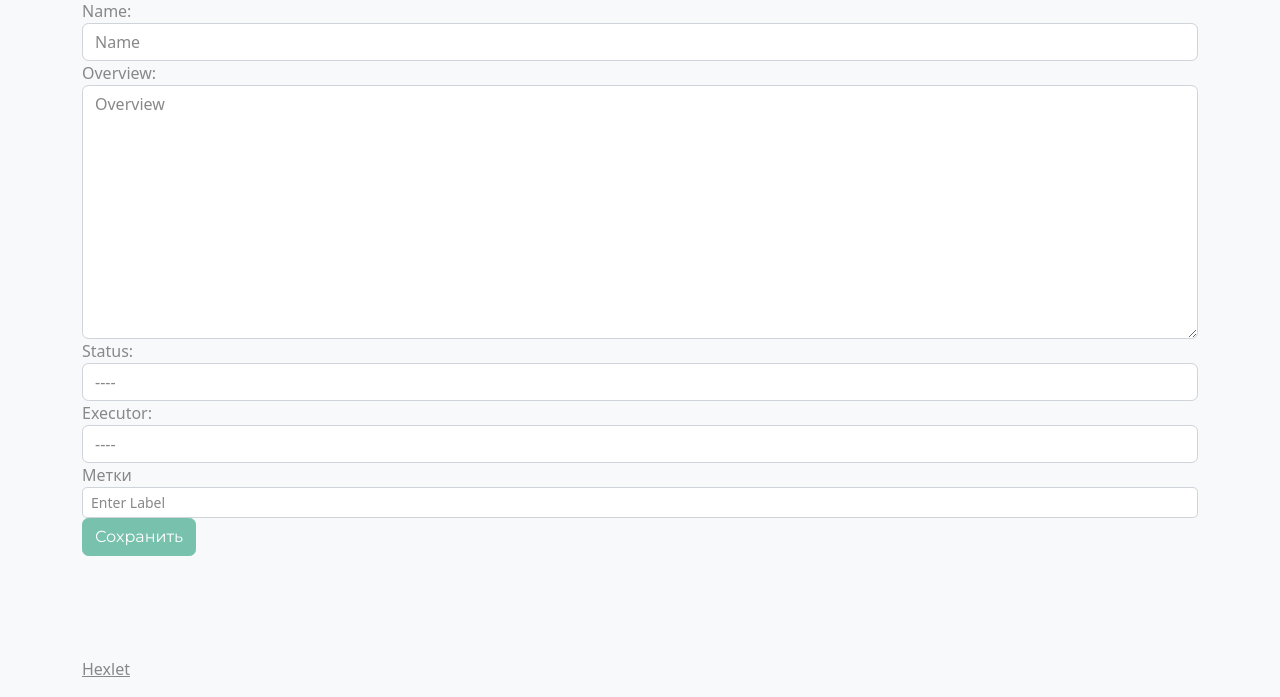
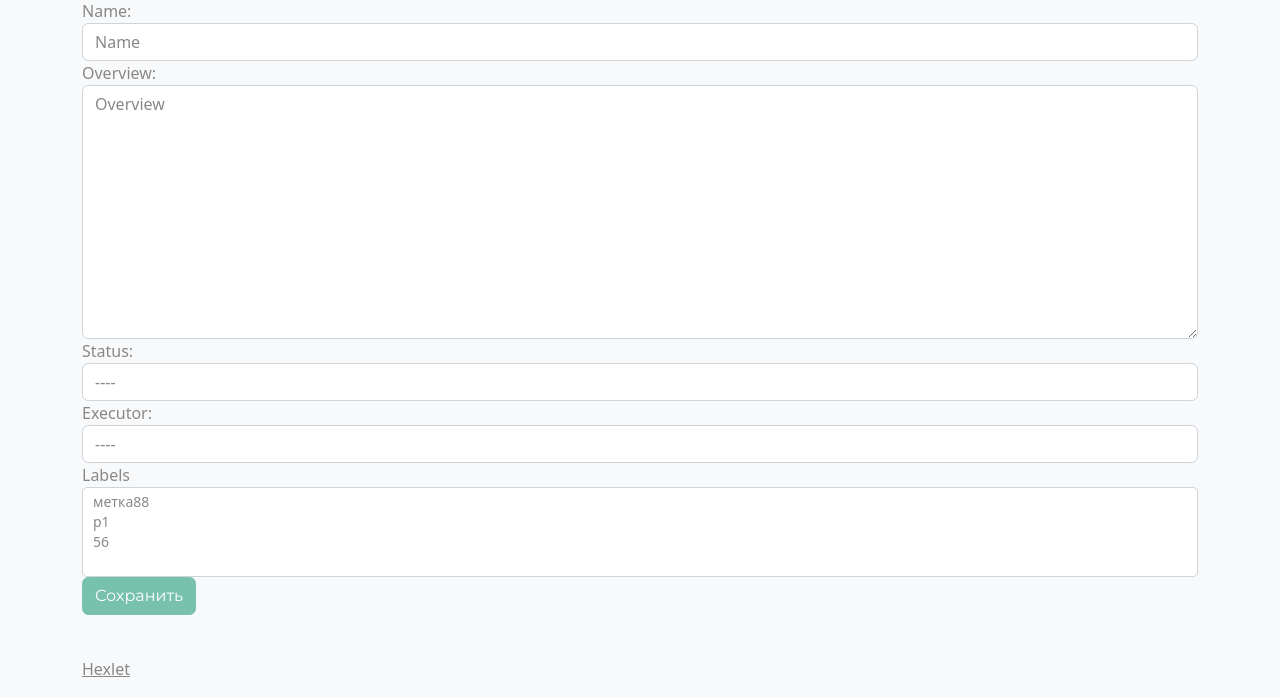
Before and after one commit to LuybovB/python-project-52, a Django app: page /tasks/create/ in a window 1280 px wide. Shown: the part 103-800 px from the top of the page. Run offline with Django 5.2, Linux system fonts and the light colour scheme; a user stored in the database is signed in; data comes from the database, SQL or seed files in the repository; some libraries are stand-ins or nearby versions.

Commit message:
add_form

```diff
--- a/task_manager/models.py
+++ b/task_manager/models.py
@@ -28,12 +28,6 @@ class Label(models.Model):
     name = models.CharField(max_length=100, unique=True)
     created_at = models.DateTimeField(auto_now_add=True)
 
-    def delete(self, *args, **kwargs):
-        if self.task_set.exists():  # Проверяем, есть ли связанные задачи
-            return  # Если есть, прерываем операцию удаления
-        super(Label, self).delete(*args, **kwargs)  # Иначе, вызываем стандартный метод удаления
-
-
     def __str__(self):
         return self.name
 
@@ -46,7 +40,7 @@ class Task(models.Model):
     executor = models.ForeignKey(CustomUser, related_name='executor_tasks', on_delete=models.CASCADE, null=True, verbose_name=_('Executor'))
     created_at = models.DateTimeField(auto_now_add=True, verbose_name=_('Дата создания'))
     updated_at = models.DateTimeField(auto_now=True)
-    labels = models.ManyToManyField(Label, related_name='tasks')
+    label = models.ManyToManyField(Label, related_name='tasks')
 
     def __str__(self):
         return self.name
--- a/task_manager/templates/tasks/task_form.html
+++ b/task_manager/templates/tasks/task_form.html
@@ -44,9 +44,12 @@
     {% endfor %}
   </select>
 </div>
-      <label for="label">Метки</label>
-      <input type="text" id="label" name="label" class="form-control form-control-sm" placeholder="Enter Label">
-
+      <label for="label">{% trans 'Labels' %}</label>
+<select multiple id="label" name="label" class="form-control form-control-sm">
+  {% for label in labels %}
+    <option value="{{ label.id }}">{{ label.name }}</option>
+  {% endfor %}
+</select>
       <button type="submit" class="btn btn-primary">{% trans 'Save' %}</button>
     </form>
   </div>
--- a/task_manager/views.py
+++ b/task_manager/views.py
@@ -179,6 +179,7 @@ def task_list(request):
 @login_required
 def task_create(request):
     form = TaskForm(request.POST or None)
+    labels = Label.objects.all()  # Получаем список всех меток
     if request.method == 'POST':
         logger.info('Received POST request with data: %s', request.POST)
         if form.is_valid():
@@ -186,13 +187,19 @@ def task_create(request):
             task = form.save(commit=False)
             task.author = request.user
             task.save()
+            task.labels.set(request.POST.getlist('label'))  # Сохраняем выбранные метки
             messages.success(request, 'Задача успешно создана')
             return redirect('task_list')
         else:
             logger.warning('Form is not valid: %s', form.errors)
     statuses = Status.objects.all()
     users = CustomUser.objects.all()
-    return render(request, 'tasks/task_form.html', {'form': form, 'statuses': statuses, 'users': users})
+    return render(request, 'tasks/task_form.html', {
+        'form': form,
+        'statuses': statuses,
+        'users': users,
+        'labels': labels  # Добавляем метки в контекст
+    })
 
 
 @login_required
@@ -236,16 +243,24 @@ def task_delete(request, pk):
     return render(request, 'tasks/task_delete.html', {'task': task})
 
 
+@login_required
 def label_delete(request, pk):
     label = get_object_or_404(Label, pk=pk)
-    if label.task_set.exists():  # Проверяем, связана ли метка с задачами
-        messages.error(request, 'Эту метку нельзя удалить, так как она связана с задачей.')
+    if request.method == 'POST':
+        if label.tasks.exists():  # Проверяем, связана ли метка с задачами
+            messages.error(request, 'Эту метку нельзя удалить, так как она связана с задачей.')
+            return redirect('labels-list')
+        else:
+            label.delete()
+            messages.success(request, 'Метка успешно удалена.')
+            return redirect('labels-list')
     else:
-        label.delete()
-        messages.success(request, 'Метка успешно удалена.')
-    return redirect('labels_list')  # Возвращаем пользователя на список меток
+        # Если метод GET, показываем страницу подтверждения
+        return render(request, 'labels/label_delete.html', {'label': label})
 
 
+
+@login_required
 def label_create(request):
     if request.method == 'POST':
         form = LabelForm(request.POST)
@@ -266,6 +281,8 @@ def label_update(request, pk):
             form.save()
             messages.success(request, 'Метка успешно обновлена.')
             return redirect('labels-list')
+        else:
+            messages.error(request, 'Ошибка при обновлении метки.')
     else:
         form = LabelForm(instance=label)
     return render(request, 'labels/label_update.html', {'form': form, 'label': label})
```
Also changed, not shown: task_manager/templates/labels/label_delete.html (added, +13 -0 lines), db.sqlite3, task_manager/migrations/0017_rename_labels_task_label.py (added).
